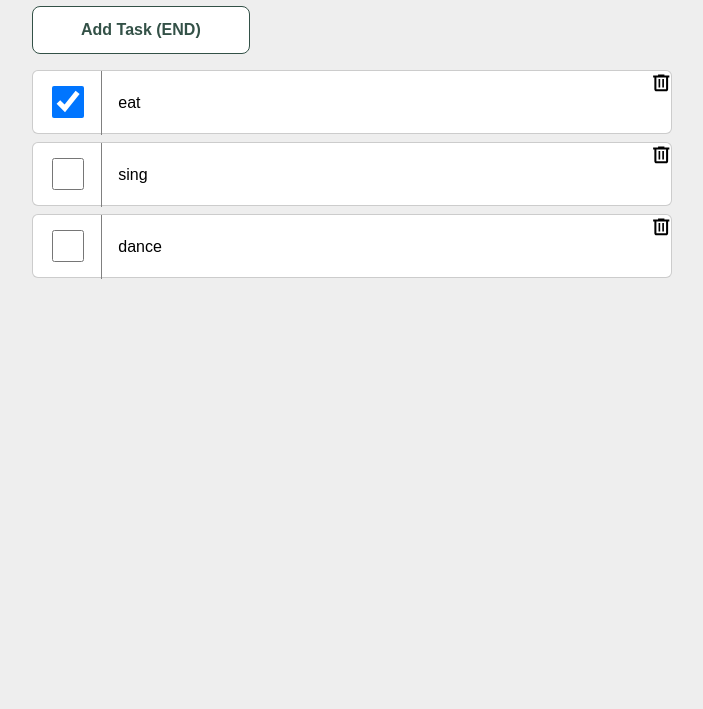
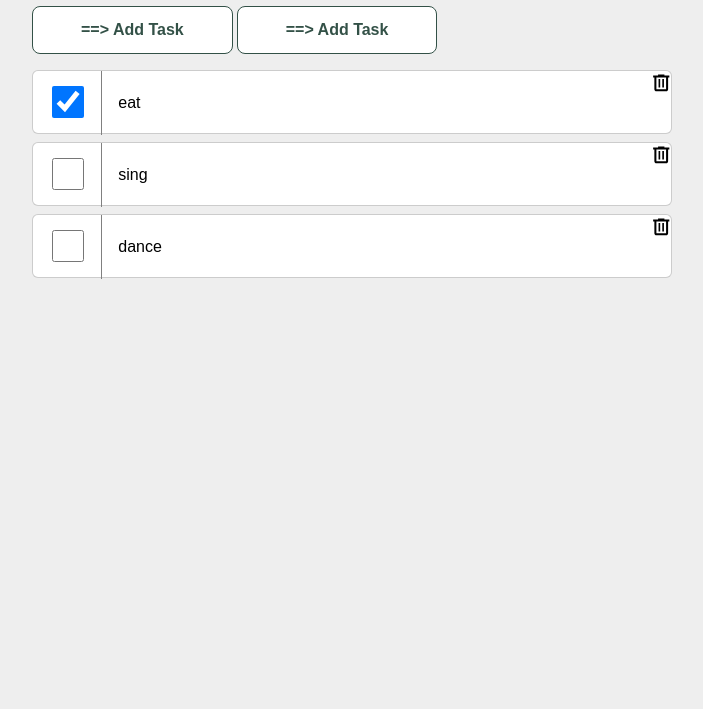
Before and after one commit to Lillysmart/classes-prototypes, a website with bundled scripts: page index.html in a window 1280 px wide. Shown: the part 91-800 px from the top of the page, without its empty margins (288-991 px from the left). Built offline with nearby package versions, Linux system fonts and the light colour scheme.

Commit message:
update html

```diff
--- a/Components/user-action.js
+++ b/Components/user-action.js
@@ -24,9 +24,9 @@ button_primary{
 }
 </style>
 <button>
-    <slot  name='start'></slot>
+   <span>==></span>
     <slot></slot>
-    <slot  name='end'>(END)</slot>
+
     </button>`
 
 console.log(template);
--- a/index.html
+++ b/index.html
@@ -14,9 +14,9 @@
   <body>
     <div class="app" data-app>
       <h1 class="app__title">Todo App</h1>
-      <user-action data-add-button importance="primary"
-        ><span>Add Task</span></user-action
-      >
+
+      <user-action data-add-button importance="primary">Add Task</user-action>
+        <user-action>Add Task</user-action>
 
       <task-adding data-adding></task-adding>
       <ul class="app__list" data-list>
```
